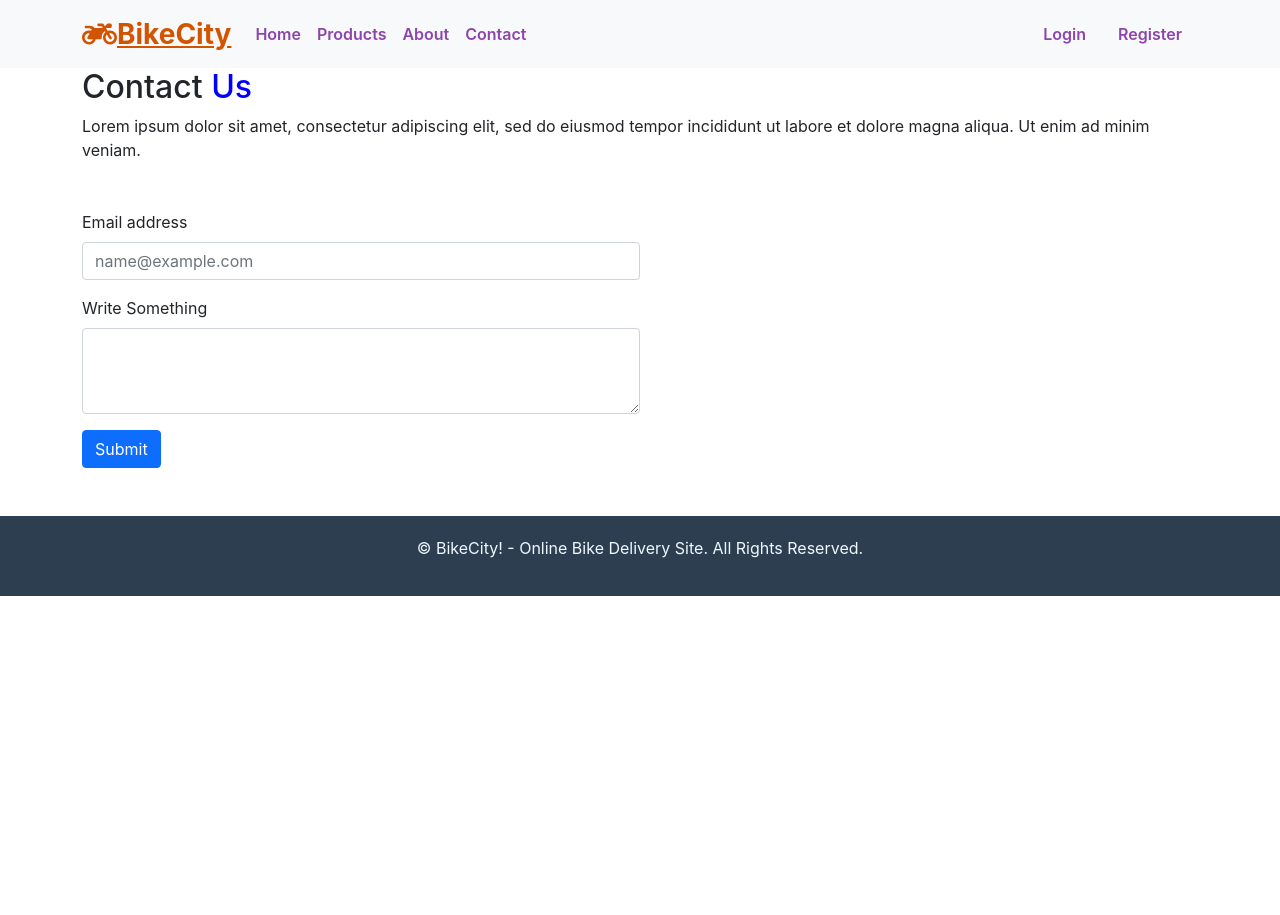
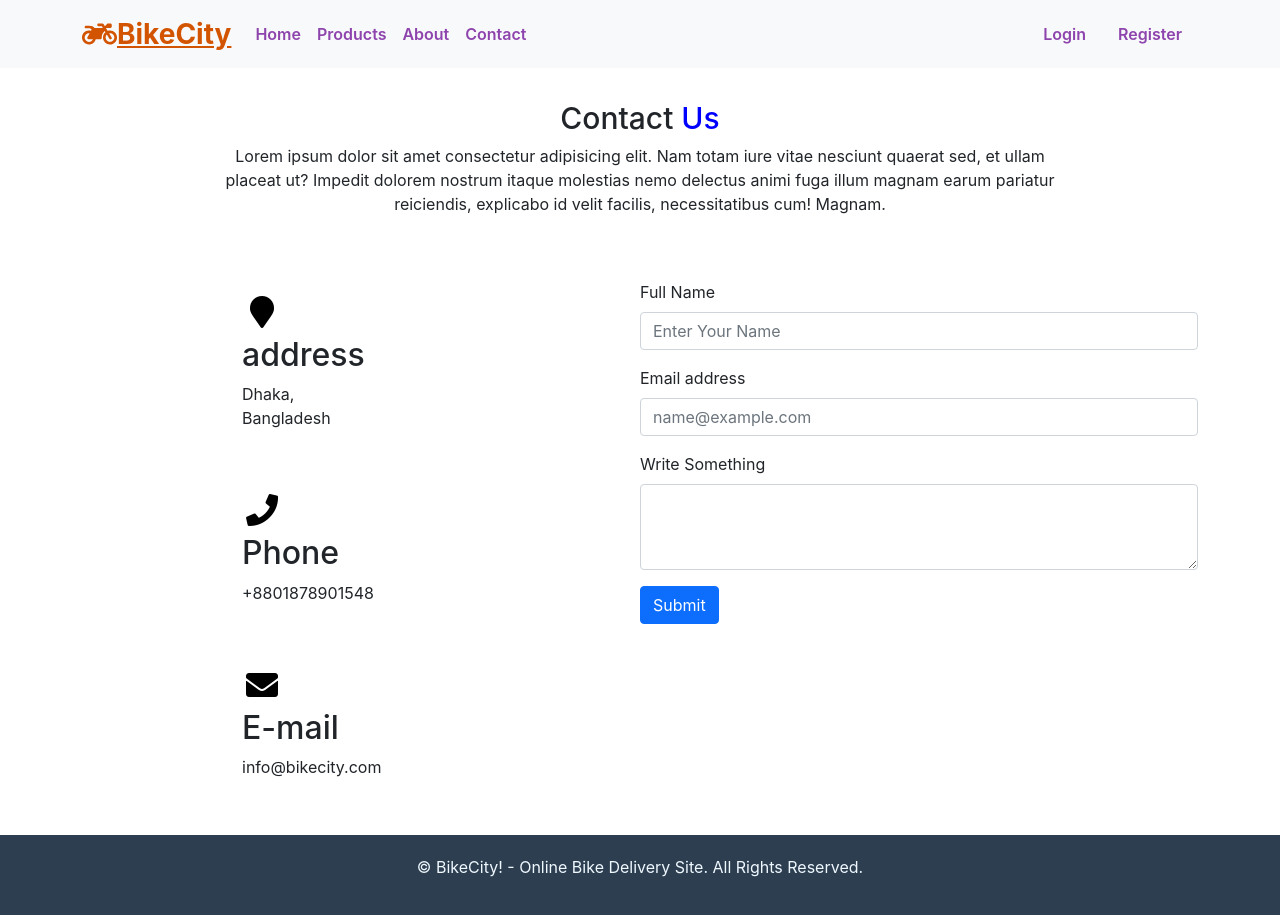
Before and after one commit to mehediriad/Bike-City-Public, a React (Create React App) app: page /contact in a window 1280 px wide. Before the commit the page ends 800 px from the top, so only its background shows below. Built offline with nearby package versions, Linux system fonts and the light colour scheme; no server answers.

Commit message:
update contact page ui

```diff
--- a/public/index.html
+++ b/public/index.html
@@ -9,7 +9,12 @@
       name="description"
       content="Web site created using create-react-app"
     />
-
+    <link
+      rel="stylesheet"
+      href="https://use.fontawesome.com/releases/v5.15.4/css/all.css"
+      integrity="sha384-DyZ88mC6Up2uqS4h/KRgHuoeGwBcD4Ng9SiP4dIRy0EXTlnuz47vAwmeGwVChigm"
+      crossorigin="anonymous"
+    />
     <link
       href="https://cdn.jsdelivr.net/npm/bootstrap@5.1.3/dist/css/bootstrap.min.css"
       rel="stylesheet"
--- a/src/Pages/Contact/ContactContent/ContactContent.css
+++ b/src/Pages/Contact/ContactContent/ContactContent.css
@@ -1,11 +1,44 @@
-.contact-container{
-    margin-top: 40px;
-    text-align: center;
+.contact-container {
+  margin-top: 40px;
+  text-align: center;
 }
-.contact-container p{
-    width: 60%;
-    margin:auto;
+.contact-container p {
+  width: 60%;
+  margin: auto;
 }
-.form label{
-    text-align: left;
+.form label {
+  text-align: left;
 }
+.form {
+}
+
+.contact-header {
+  margin: auto;
+  text-align: center;
+  width: 75%;
+  left: 12%;
+  margin-top: 2rem;
+}
+.contact-header h1 {
+  font-size: 30px;
+}
+
+.content {
+  display: flex;
+
+  justify-content: space-between;
+}
+.content section {
+  margin-top: 8vh;
+  margin-left: 20vh;
+}
+.content-form {
+}
+section i {
+  border-radius: 50%;
+  width: 40px;
+  height: 40px;
+  background-color: rgba(255, 255, 255, 0.8);
+  color: black;
+  text-align: center;
+}
--- a/src/Pages/Contact/ContactContent/ContactContent.js
+++ b/src/Pages/Contact/ContactContent/ContactContent.js
@@ -1,16 +1,44 @@
 import React from 'react';
 import { Container, Form } from 'react-bootstrap';
-import './ContactContent.css'
+import './ContactContent.css';
 
 const ContactContent = () => {
     return (
         <Container>
-             <div className="courses-intro-text">
-                <h2>Contact <span style={{color:'blue'}}>Us</span> </h2>
-                <p>Lorem ipsum dolor sit amet, consectetur adipiscing elit, sed do eiusmod tempor incididunt ut labore et dolore magna aliqua. Ut enim ad minim veniam.</p>
+             <div className="courses-intro-text contact-header">
+                <h1>Contact <span style={{color:'blue'}}>Us</span> </h1>
+
+                <p>Lorem ipsum dolor sit amet consectetur adipisicing elit. Nam totam iure vitae nesciunt quaerat sed, et ullam placeat ut? Impedit dolorem nostrum itaque molestias nemo delectus animi fuga illum magnam earum pariatur reiciendis, explicabo id velit facilis, necessitatibus cum! Magnam.</p>
             </div>
+            <div className="content">
+                <div className="content-form">
+                    <section>
+                        <i class="fa fa-map-marker fa-2x" aria-hidden="true"></i>
+                        <h2>address</h2>
+                    <p>
+                        Dhaka, <br/>
+                       Bangladesh <br/>
+                    </p>
+                    </section>
+                    <section>
+                    <i class="fa fa-phone fa-2x" aria-hidden="true"></i>
+                    <h2>Phone</h2>
+                    <p>+8801878901548</p>
+                </section>
+
+                <section>
+                    <i class="fa fa-envelope fa-2x" aria-hidden="true"></i>
+                    <h2>E-mail</h2>
+                    <p>info@bikecity.com</p>
+                </section>
+                </div>
+
             <div className="form w-50 mt-5 mb-5">
                 <Form>
+                    <Form.Group className="mb-3" controlId="exampleForm.ControlInput2">
+                        <Form.Label>Full Name</Form.Label>
+                        <Form.Control type="text" placeholder="Enter Your Name" />
+                    </Form.Group>
                     <Form.Group className="mb-3" controlId="exampleForm.ControlInput1">
                         <Form.Label>Email address</Form.Label>
                         <Form.Control type="email" placeholder="name@example.com" />
@@ -21,6 +49,9 @@ const ContactContent = () => {
                     </Form.Group>
                     <button className="btn btn-primary">Submit</button>
                 </Form>
+
+
+            </div>
             </div>
         </Container>
     );
```
